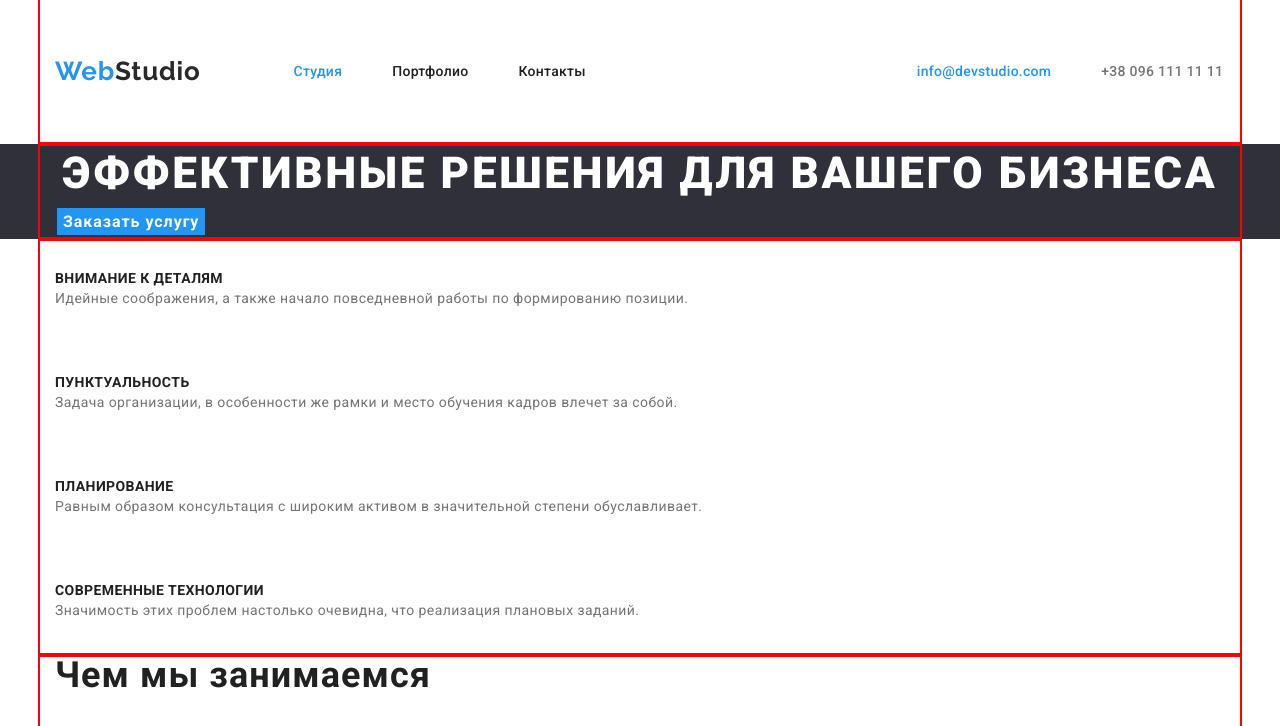
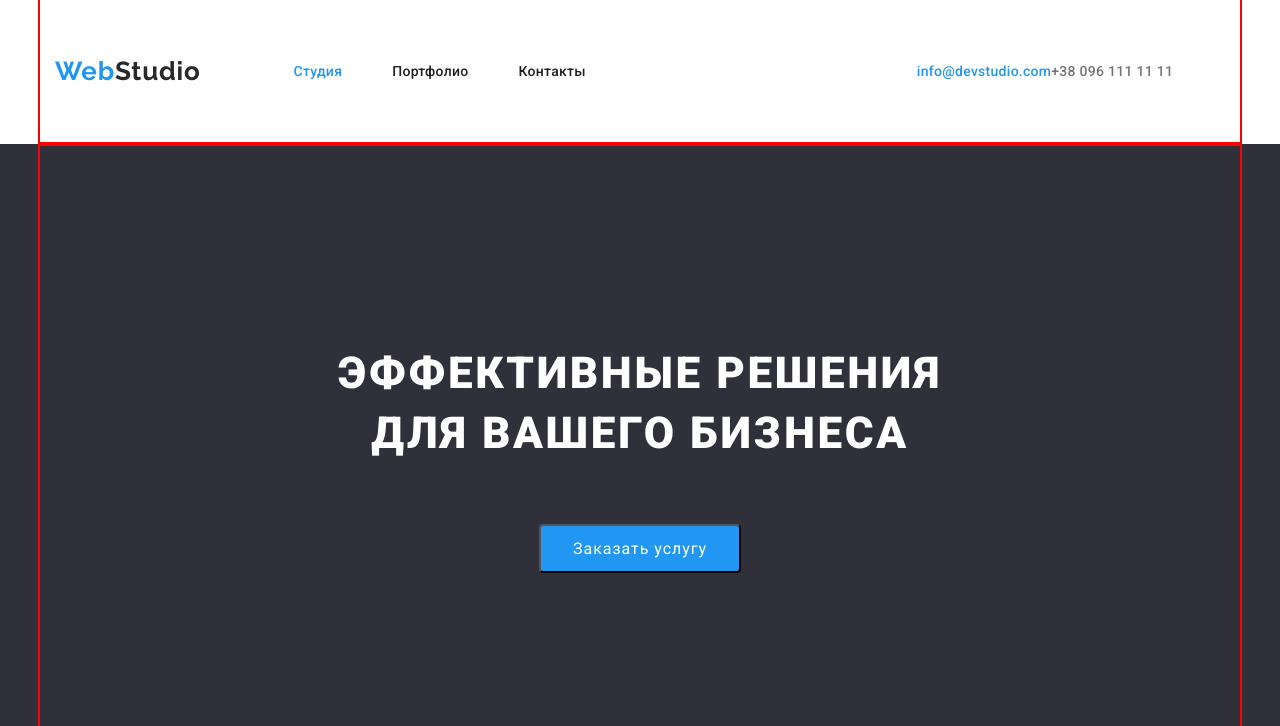
Before and after one commit to Alextag166/goit-markup-hw-03, a plain HTML site: page index.html in a window 1280 px wide. Shown: the top 726 px of the page. Drawn offline with nearby package versions, Linux system fonts and the light colour scheme.

Commit message:
закончил main "section-one"

```diff
--- a/css/styles.css
+++ b/css/styles.css
@@ -75,17 +75,6 @@
 
 .link:active {
   color: #2196f3;
-}
-
-/* studio */
-.h1 {
-  font-weight: 900;
-  font-size: 44px;
-  line-height: 1.36;
-  text-align: center;
-  text-transform: uppercase;
-  color: #ffffff;
-  letter-spacing: 0.06em;
 }
 
 /* link студия портфолио + контакты */
@@ -174,7 +163,25 @@
 
 /* studio main */
 .section-one {
+  text-align: center;
   background-color: #2f303a;
+}
+
+/* studio */
+.h1 {
+  padding-top: 200px;
+  padding-bottom: 30px;
+  margin-left: 237px;
+  margin-right: 237px;
+  margin-bottom: 30px;
+
+  font-weight: 900;
+  font-size: 44px;
+  line-height: 1.36;
+  text-align: center;
+  text-transform: uppercase;
+  color: #ffffff;
+  letter-spacing: 0.06em;
 }
 
 /* studio img */
@@ -232,16 +239,20 @@
 .button {
   font-family: Roboto, sans-serif;
   background-color: #2196f3;
-  border: none;
+  border-radius: 4px;
+  margin-bottom: 200px;
   color: white;
-  text-align: center;
-  font-weight: 700;
+}
+
+.button-text {
+  font-weight: 700px;
   font-size: 16px;
   line-height: 1.6;
-  margin: 4px 2px;
   cursor: pointer;
   letter-spacing: 0.06em;
+  padding: 10px 32px;
 }
+
 /* для кнопки studio  */
 .button:hover,
 .button:focus {
--- a/index.html
+++ b/index.html
@@ -27,8 +27,8 @@
           <li><a class="list list-item3 link text" href="">Контакты</a></li>
         </ul>
       </nav>
-      <ul class="list">
-        <li><a class="list list-link1 link web text" href="mailto:info@devstudio.com">info@devstudio.com</a></li>
+      <ul class="list list-link">
+        <li><a class="list list-link link web text" href="mailto:info@devstudio.com">info@devstudio.com</a></li>
         <li><a class="list list-link2 link telephone">+38 096 111 11 11</a></li>
       </ul>
     </div>
@@ -39,7 +39,8 @@
     <section class="section-one">
       <div class="container">
         <h1 class="h1">Эффективные решения для вашего бизнеса</h1>
-        <button class="button" type="button">Заказать услугу</button>
+        <button class="button button-text" type="button">Заказать услугу</button>
+      </div>
     </section>
 
     <!--2 секция верхние элементи списка -->
@@ -72,7 +73,7 @@
             <p class="text-p">Значимость этих проблем настолько очевидна, что реализация плановых заданий.</p>
           </li>
         </ul>
-
+      </div>
     </section>
 
     <section>
```
